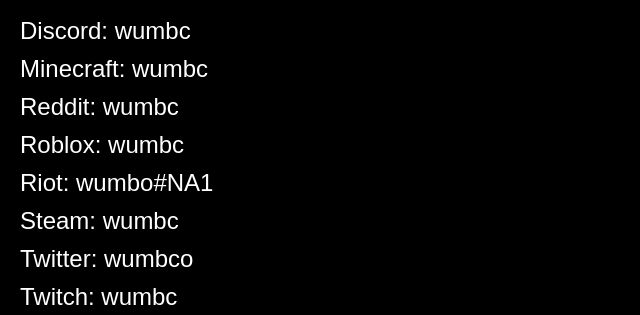
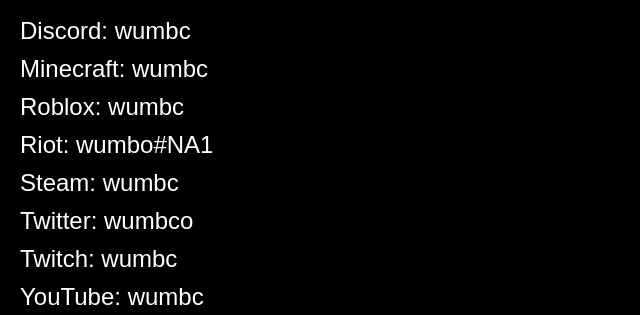
Before and after one commit to Wumbc/wumbc.github.io, a plain HTML site: page index.html in a window 1280 px wide. Shown: the part 95-410 px from the top of the page, without its empty margins (0-640 px from the left). Drawn offline with Linux system fonts and the light colour scheme.

Commit message:
Update index.html

```diff
--- a/index.html
+++ b/index.html
@@ -12,7 +12,6 @@
         <ul class="socials">
             <li>Discord: wumbc</li>
             <li><a href="https://namemc.com/profile/Wumbc.2" target="_blank">Minecraft: wumbc</a></li>
-            <li><a href="https://www.reddit.com/user/Wumbc/" target="_blank">Reddit: wumbc</a></li>
             <li><a href="https://www.roblox.com/users/14456188/profile" target="_blank">Roblox: wumbc</a></li>
             <li>Riot: wumbo#NA1</li>
             <li><a href="https://steamcommunity.com/id/Wumbc/" target="_blank">Steam: wumbc</a></li>
```
